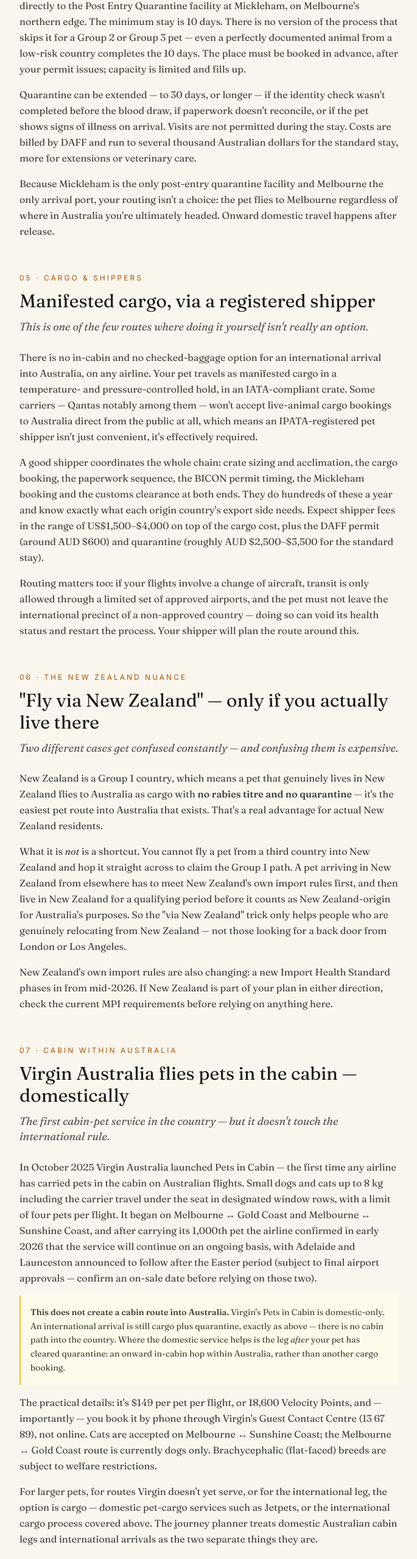
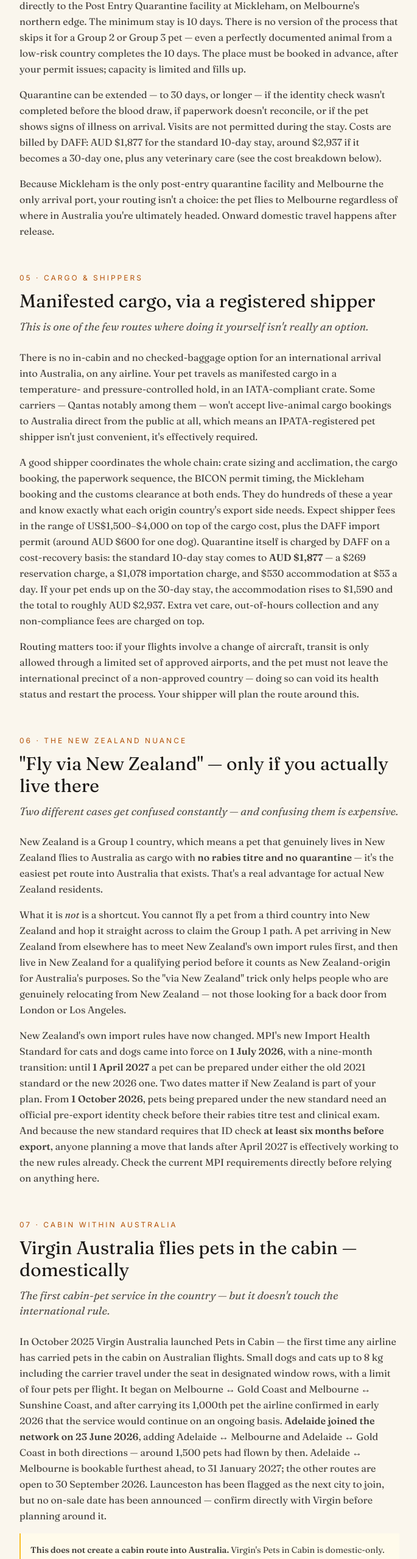
Before and after one commit to rupindermahay/petsincabin, a Next.js app: page /australia-pet-travel in a window 1280 px wide. Shown: the part 3711-6268 px from the top of the page at 61% size, without its empty margins (296-981 px from the left). Built offline with nearby package versions, Linux system fonts and the light colour scheme.

Commit message:
Add files via upload

```diff
--- a/pages/australia-pet-travel.js
+++ b/pages/australia-pet-travel.js
@@ -171,7 +171,7 @@ export default function AustraliaPetTravel() {
             </p>
 
             <p className="font-serif text-stone-700 leading-relaxed mb-4">
-              Quarantine can be extended — to 30 days, or longer — if the identity check wasn't completed before the blood draw, if paperwork doesn't reconcile, or if the pet shows signs of illness on arrival. Visits are not permitted during the stay. Costs are billed by DAFF and run to several thousand Australian dollars for the standard stay, more for extensions or veterinary care.
+              Quarantine can be extended — to 30 days, or longer — if the identity check wasn't completed before the blood draw, if paperwork doesn't reconcile, or if the pet shows signs of illness on arrival. Visits are not permitted during the stay. Costs are billed by DAFF: AUD $1,877 for the standard 10-day stay, around $2,937 if it becomes a 30-day one, plus any veterinary care (see the cost breakdown below).
             </p>
 
             <p className="font-serif text-stone-700 leading-relaxed">
@@ -194,7 +194,7 @@ export default function AustraliaPetTravel() {
             </p>
 
             <p className="font-serif text-stone-700 leading-relaxed mb-4">
-              A good shipper coordinates the whole chain: crate sizing and acclimation, the cargo booking, the paperwork sequence, the BICON permit timing, the Mickleham booking and the customs clearance at both ends. They do hundreds of these a year and know exactly what each origin country's export side needs. Expect shipper fees in the range of US$1,500–$4,000 on top of the cargo cost, plus the DAFF permit (around AUD $600) and quarantine (roughly AUD $2,500–$3,500 for the standard stay).
+              A good shipper coordinates the whole chain: crate sizing and acclimation, the cargo booking, the paperwork sequence, the BICON permit timing, the Mickleham booking and the customs clearance at both ends. They do hundreds of these a year and know exactly what each origin country's export side needs. Expect shipper fees in the range of US$1,500–$4,000 on top of the cargo cost, plus the DAFF import permit (around AUD $600 for one dog). Quarantine itself is charged by DAFF on a cost-recovery basis: the standard 10-day stay comes to <strong>AUD $1,877</strong> — a $269 reservation charge, a $1,078 importation charge, and $530 accommodation at $53 a day. If your pet ends up on the 30-day stay, the accommodation rises to $1,590 and the total to roughly AUD $2,937. Extra vet care, out-of-hours collection and any non-compliance fees are charged on top.
             </p>
 
             <p className="font-serif text-stone-700 leading-relaxed">
@@ -221,7 +221,7 @@ export default function AustraliaPetTravel() {
             </p>
 
             <p className="font-serif text-stone-700 leading-relaxed">
-              New Zealand's own import rules are also changing: a new Import Health Standard phases in from mid-2026. If New Zealand is part of your plan in either direction, check the current MPI requirements before relying on anything here.
+              New Zealand's own import rules have now changed. MPI's new Import Health Standard for cats and dogs came into force on <strong>1 July 2026</strong>, with a nine-month transition: until <strong>1 April 2027</strong> a pet can be prepared under either the old 2021 standard or the new 2026 one. Two dates matter if New Zealand is part of your plan. From <strong>1 October 2026</strong>, pets being prepared under the new standard need an official pre-export identity check before their rabies titre test and clinical exam. And because the new standard requires that ID check <strong>at least six months before export</strong>, anyone planning a move that lands after April 2027 is effectively working to the new rules already. Check the current MPI requirements directly before relying on anything here.
             </p>
           </section>
 
@@ -236,7 +236,7 @@ export default function AustraliaPetTravel() {
             </p>
 
             <p className="font-serif text-stone-700 leading-relaxed mb-4">
-              In October 2025 Virgin Australia launched Pets in Cabin — the first time any airline has carried pets in the cabin on Australian flights. Small dogs and cats up to 8 kg including the carrier travel under the seat in designated window rows, with a limit of four pets per flight. It began on Melbourne ↔ Gold Coast and Melbourne ↔ Sunshine Coast, and after carrying its 1,000th pet the airline confirmed in early 2026 that the service will continue on an ongoing basis, with Adelaide and Launceston announced to follow after the Easter period (subject to final airport approvals — confirm an on-sale date before relying on those two).
+              In October 2025 Virgin Australia launched Pets in Cabin — the first time any airline has carried pets in the cabin on Australian flights. Small dogs and cats up to 8 kg including the carrier travel under the seat in designated window rows, with a limit of four pets per flight. It began on Melbourne ↔ Gold Coast and Melbourne ↔ Sunshine Coast, and after carrying its 1,000th pet the airline confirmed in early 2026 that the service would continue on an ongoing basis. <strong>Adelaide joined the network on 23 June 2026</strong>, adding Adelaide ↔ Melbourne and Adelaide ↔ Gold Coast in both directions — around 1,500 pets had flown by then. Adelaide ↔ Melbourne is bookable furthest ahead, to 31 January 2027; the other routes are open to 30 September 2026. Launceston has been flagged as the next city to join, but no on-sale date has been announced — confirm directly with Virgin before planning around it.
             </p>
 
             <div className="bg-amber-50 border-l-2 border-amber-400 p-4 mb-4">
--- a/pages/japan-pet-travel.js
+++ b/pages/japan-pet-travel.js
@@ -119,7 +119,7 @@ export default function JapanPetTravel() {
             </p>
 
             <p className="font-serif text-stone-700 leading-relaxed mb-4">
-              <strong>If cargo is acceptable</strong>, JAL and ANA's cargo handling is generally well-regarded — pressurised, temperature-controlled holds, careful loading. ANA charges around $400 per cage cross-area international, $250 within Asia, JPY 6,000 domestic (from May 19, 2026). JAL is similar pricing.
+              <strong>If cargo is acceptable</strong>, JAL and ANA's cargo handling is generally well-regarded — pressurised, temperature-controlled holds, careful loading. ANA charges around $400 per cage cross-area international, $250 within Asia, and JPY 6,000 for Japan domestic sectors (raised from JPY 5,000 in May 2026; some routes are JPY 4,000). JAL is similar pricing.
             </p>
 
             <p className="font-serif text-stone-700 leading-relaxed">
--- a/pages/russia-pet-travel.js
+++ b/pages/russia-pet-travel.js
@@ -201,7 +201,7 @@ export default function RussiaPetTravel() {
             </p>
 
             <p className="font-serif text-stone-700 leading-relaxed mb-4">
-              Ukraine's situation is different from Russia's, and it deserves to be said plainly: this is a country at war, and many of the people moving pets across its borders are leaving rather than arriving. Civilian flights stopped on 24 February 2022, when the full-scale Russian invasion began, and every Ukrainian airport has stayed closed to commercial traffic since. The European aviation regulator's conflict-zone advisory keeps Ukrainian airspace off-limits to airlines, currently extended to at least 31 July 2026. A Ukrainian government working group began planning a phased reopening in March 2026, but no flights have resumed, and nobody is putting a date on it.
+              Ukraine's situation is different from Russia's, and it deserves to be said plainly: this is a country at war, and many of the people moving pets across its borders are leaving rather than arriving. Civilian flights stopped on 24 February 2022, when the full-scale Russian invasion began, and every Ukrainian airport has stayed closed to commercial traffic since. The European aviation regulator's conflict-zone advisory keeps Ukrainian airspace off-limits to airlines, and has been rolled forward repeatedly since 2022 — the current extension runs to 31 July 2026, and further extensions have followed every time so far. A Ukrainian government working group began planning a phased reopening in March 2026, but no flights have resumed, and nobody is putting a date on it.
             </p>
 
             <p className="font-serif text-stone-700 leading-relaxed mb-4">
--- a/pages/updates.js
+++ b/pages/updates.js
@@ -111,7 +111,7 @@ const RULE_CHANGES = [
     date: "Feb 2022 — ongoing",
     tag: "Russia / Ukraine",
     headline: "Western airspace closures continue to limit Russia and Ukraine routes",
-    body: "Russian airspace remains closed to UK, US, EU and Canadian carriers, and reciprocally Russia's own carriers (Aeroflot) cannot fly to most Western destinations. Ukrainian commercial airspace remains closed to passenger flights (EASA's conflict-zone advisory currently runs to at least 31 July 2026). The only realistic cabin route in or out of Russia is via Aeroflot's remaining ~17-country network through Istanbul, Dubai or Delhi; in or out of Ukraine, the realistic route is overland from Poland via train or specialist road shipper. One paperwork change worth flagging: Russia was removed from the EU's listed-country list on 16 September 2024, so — like Ukraine, which was never listed — a rabies titre test plus a three-month wait is now required to bring a pet back into the EU or UK from either country. Full detail on the new Russia & Ukraine guide.",
+    body: "Russian airspace remains closed to UK, US, EU and Canadian carriers, and reciprocally Russia's own carriers (Aeroflot) cannot fly to most Western destinations. Ukrainian commercial airspace remains closed to passenger flights (EASA's conflict-zone advisory has been rolled forward repeatedly since 2022; the current extension runs to 31 July 2026). The only realistic cabin route in or out of Russia is via Aeroflot's remaining ~17-country network through Istanbul, Dubai or Delhi; in or out of Ukraine, the realistic route is overland from Poland via train or specialist road shipper. One paperwork change worth flagging: Russia was removed from the EU's listed-country list on 16 September 2024, so — like Ukraine, which was never listed — a rabies titre test plus a three-month wait is now required to bring a pet back into the EU or UK from either country. Full detail on the new Russia & Ukraine guide.",
     source: "Aeroflot, EASA, EU Commission, USDA APHIS — see the Russia & Ukraine guide",
   },
 ];
```
